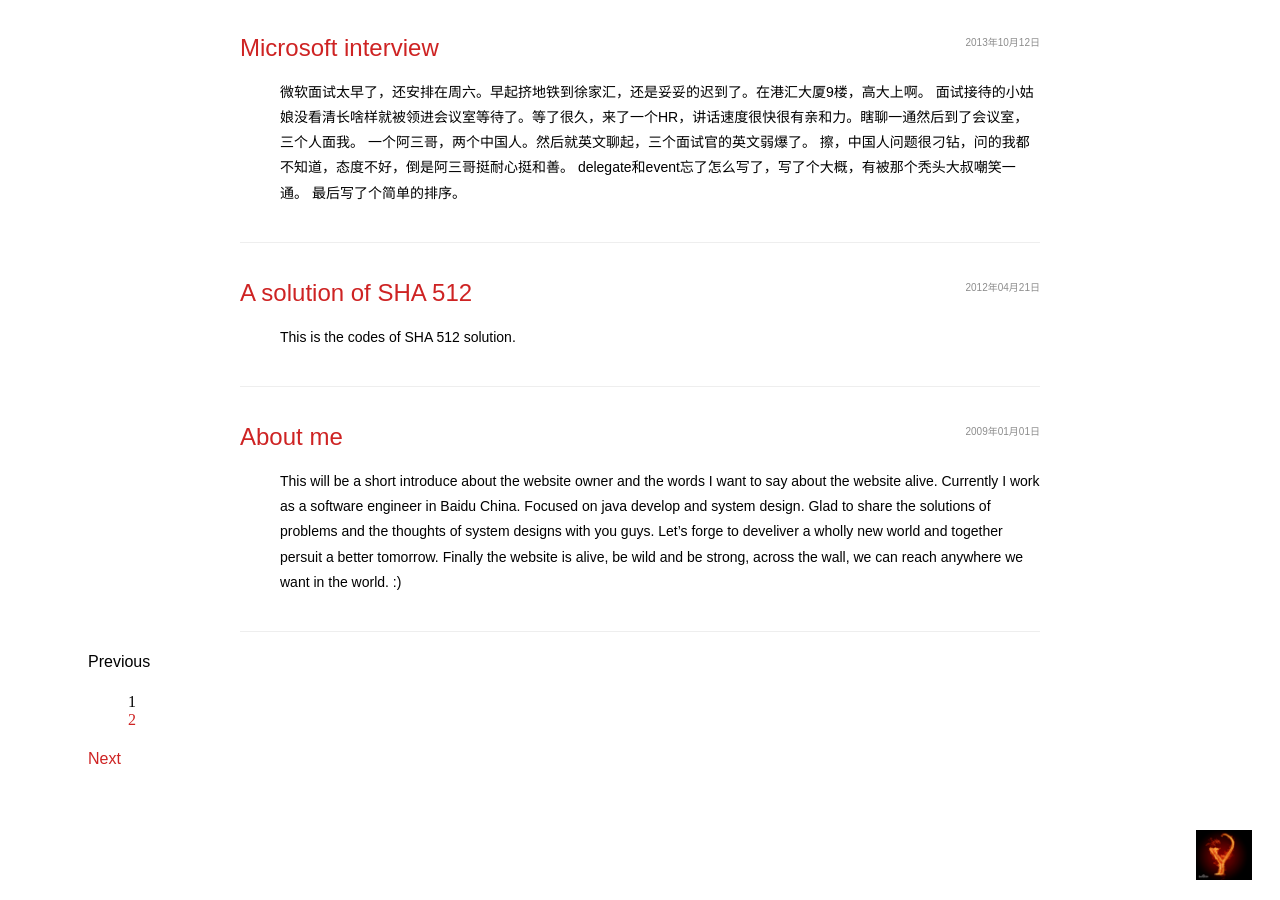
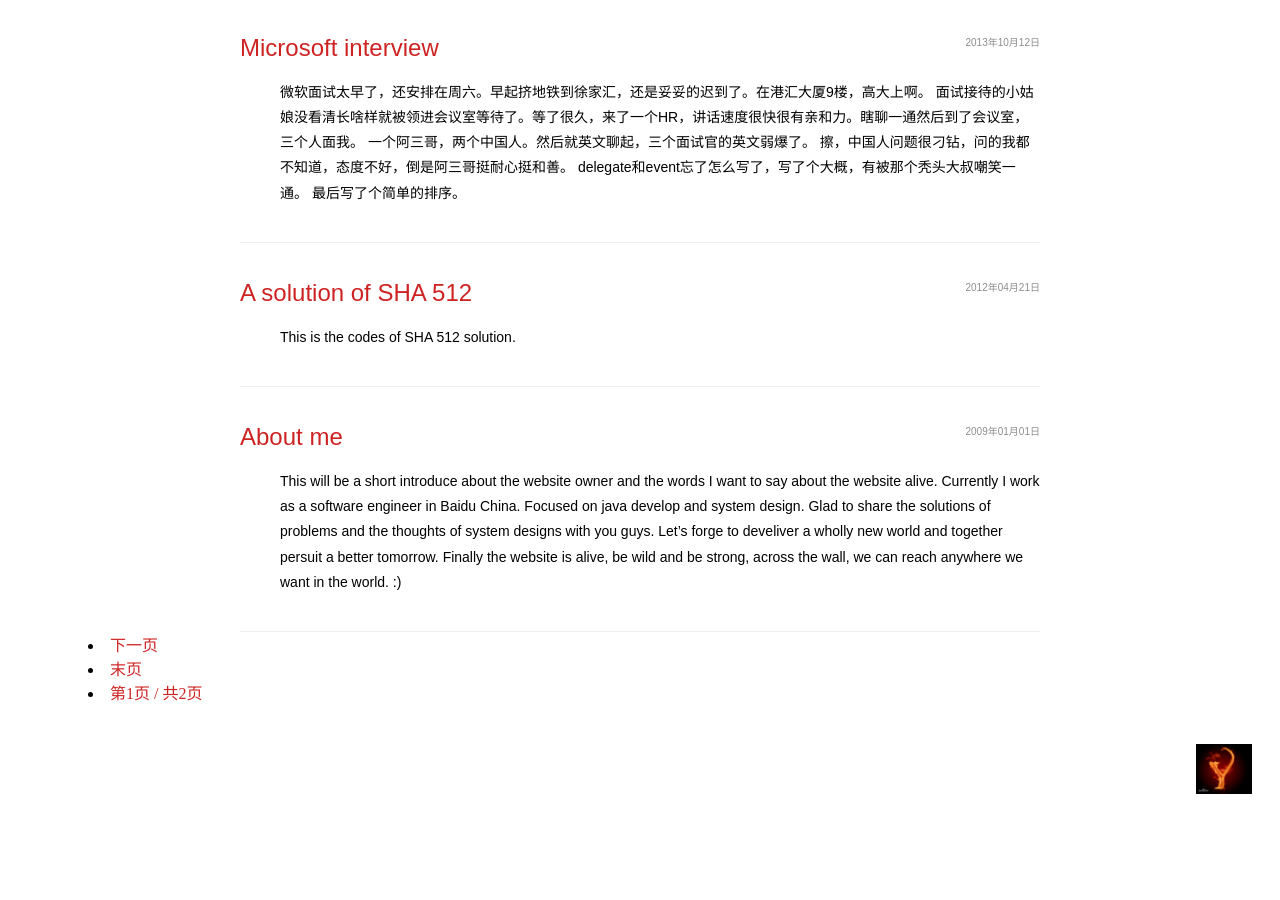
Before and after one commit to yinhaomin/yinhaomin.github.io, a Jekyll site: the page built from index.html, in a window 1280 px wide and 900 px high, scrolled down 1356 px. Built offline with Jekyll 4.4.1, drawn with Linux system fonts in a browser that asks for light colours; the list of posts is cut into pages by our own code; after the commit the page ends 2170 px from its top, so only the background shows below that.

Commit message:
Update index.html

```diff
--- a/index.html
+++ b/index.html
@@ -17,30 +17,28 @@
   {% endfor %}
 </ul>
 
-<div id="post-pagination" class="pagination">
-  {% if paginator.previous_page %}    <p class="previous">
-      {% if paginator.previous_page == 1 %}        <a href="/">Previous</a>
-      {% else %}        <a href="{{ paginator.previous_page_path }}">Previous</a>
-      {% endif %}    </p>
-  {% else %}    <p class="previous disabled">
-      <span>Previous</span>
-    </p>
-  {% endif %}  <ul class="pages">
-    <li class="page">
-      {% if paginator.page == 1 %}        <span class="current-page">1</span>
-      {% else %}        <a href="/">1</a>
-      {% endif %}    </li>
 
-    {% for count in (2..paginator.total_pages) %}      <li class="page">
-        {% if count == paginator.page %}          <span class="current-page">{{ count }}</span>
-        {% else %}          <a href="/page{{ count }}">{{ count }}</a>
-        {% endif %}      </li>
-    {% endfor %}  </ul>
-
-  {% if paginator.next_page %}    <p class="next">
-      <a href="{{ paginator.next_page_path }}">Next</a>
-    </p>
-  {% else %}    <p class="next disabled">
-      <span>Next</span>
-    </p>
-  {% endif %}</div>
+{% if paginator.page > 2 %}
+<li><a href="/page{{paginator.previous_page}}/">上一页</a></li>
+{% endif %}
+{% assign pageSize = 5 %}
+{% assign startPage = paginator.page | minus:pageSize %}
+{% if 2 > startPage %}
+{%	assign startPage = 2 %}
+{% endif %}
+{% assign endPage = paginator.page | plus:pageSize %}
+{% if endPage >= paginator.total_pages %}
+{%	assign endPage = paginator.total_pages | minus:1 %}
+{% endif %}
+{% for count in (startPage..endPage) %}
+{% if count == paginator.page %}
+<li><a href="#"><span class="current-page">{{count}}</span></a></li>
+{% else %}
+<li><a href="/page{{count}}/">{{count}}</a></li>
+{% endif %}
+{% endfor %}
+{% if paginator.next_page %}
+<li><a href="/page{{paginator.next_page}}/">下一页</a></li>
+{% endif %}
+<li><a href="/page{{paginator.total_pages}}/">末页</a></li>
+<li><a href="#">第{{paginator.page}}页 / 共{{paginator.total_pages}}页</a></li>
```
